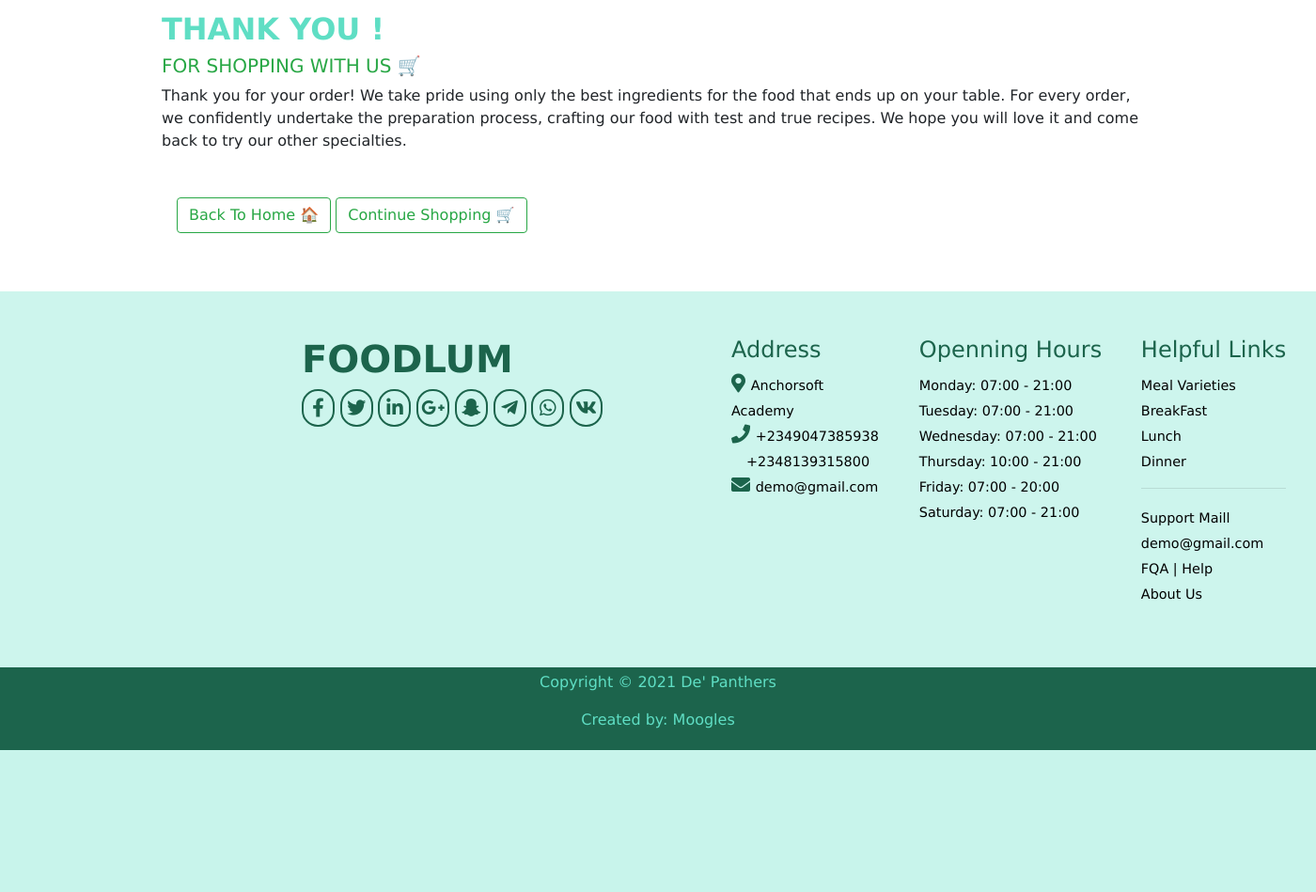
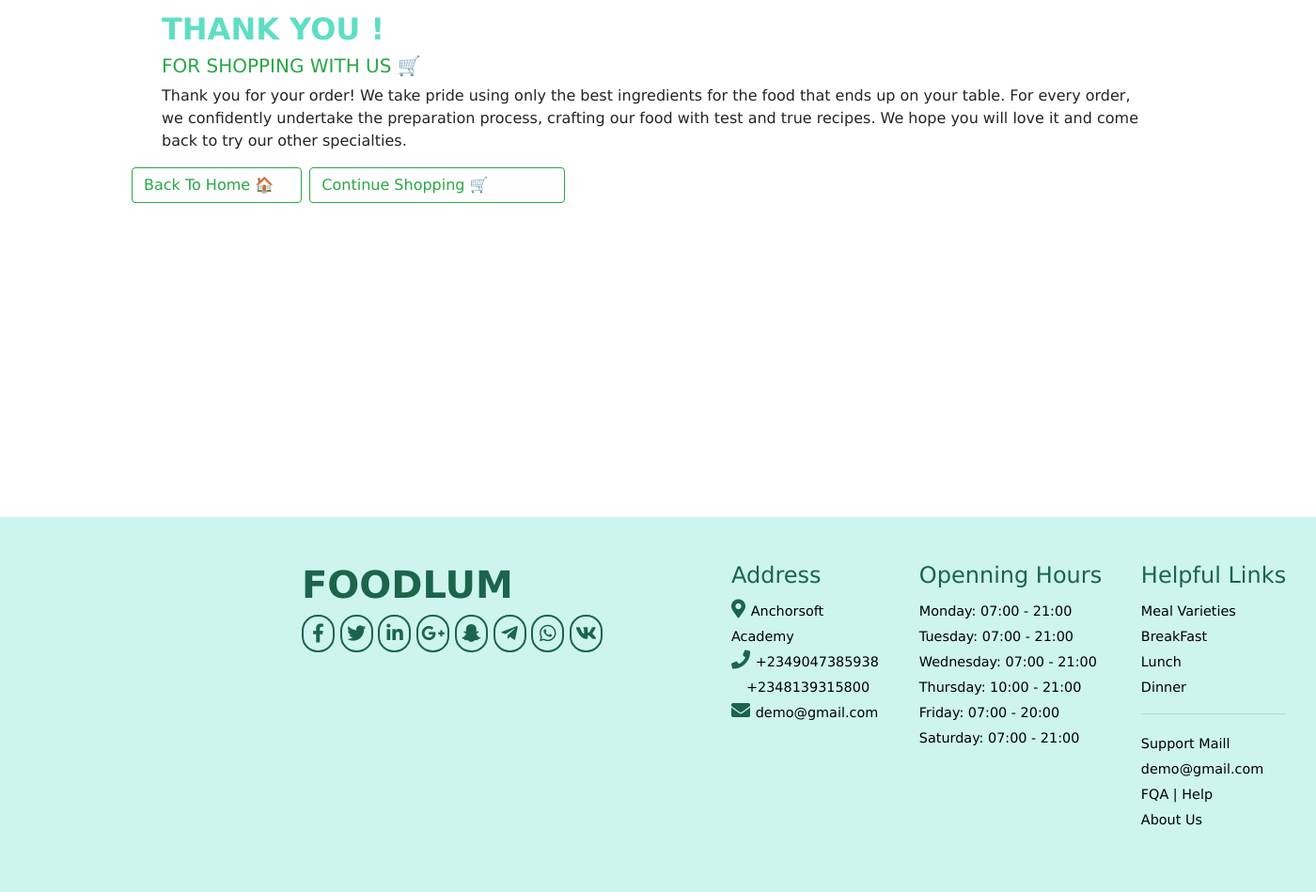
Before and after one commit to MESHEmugles/foodlum, a Django app: page /paid_order/ in a window 1400 px wide. Shown: the part 122-1071 px from the top of the page at 94% size. Before the commit the page ends 920 px from the top, so only its background shows below. Run offline with Django 4.2, Linux system fonts and the light colour scheme; data comes from the database, SQL or seed files in the repository; some libraries are stand-ins or nearby versions.

Commit message:
paid_order page corrected

```diff
--- a/foodie/templates/paid_order.html
+++ b/foodie/templates/paid_order.html
@@ -8,7 +8,7 @@
 
 {% block content %}
 
-<div class="container-fluid" style="background-position: center;height: 31vh">   <!--col-md-6 offset-md-3-->
+<div class="container-fluid" style="background-position: center;height: 61vh">   <!--col-md-6 offset-md-3-->
     <div class="container">
         <div class="row justify-content-center">
             <div class=" col my-auto">
@@ -18,9 +18,9 @@
                 <p><span>Thank you for your order! We take pride using only the best ingredients for the food that ends up on your table.
                     For every order, we confidently undertake the preparation process, crafting our food with test and true recipes. We hope you will love it and come back to try our other specialties.
                 </span></p>
-                <div class="button-group mt-5 pl-3 .flex">
-                    <a href="{% url 'index' %}" class="btn btn-outline-success ">Back To Home 🏠</a>
-                    <a href="{% url 'meals' %}" class="btn btn-outline-success ">Continue Shopping 🛒</a>
+                <div class="button-group mt-2 pl-3 d-flex" style="margin-left: -3rem;">
+                    <a href="{% url 'index' %}" class="btn btn-outline-success w-25 col-6 h-25 col-lg-2 text-left">Back To Home 🏠</a>
+                    <a href="{% url 'meals' %}" class="btn btn-outline-success ml-2 w-25 h-25 col-7 col-lg-3 text-left">Continue Shopping 🛒</a>
                 </div>
             </div>
         </div>
--- a/foodie/templates/paidorder.html
+++ b/foodie/templates/paidorder.html
@@ -3,7 +3,7 @@
 {% block header %}{% include "heder.html" %}{% endblock header %}
 
 {% block content %}
-    <div class="container-fluid thankyoupage thankyou">
+    <div class="container-fluid thankyoupage thankyou" style="height: ;">
         <div class="container thanks">
             <h2 class="mb-2"><b>THANK YOU !</b></h2>
             <h5
```
Also changed, not shown: foodlum/settings.py (+4 -3 lines). Lines whose indentation alone changed are shown as unchanged.
